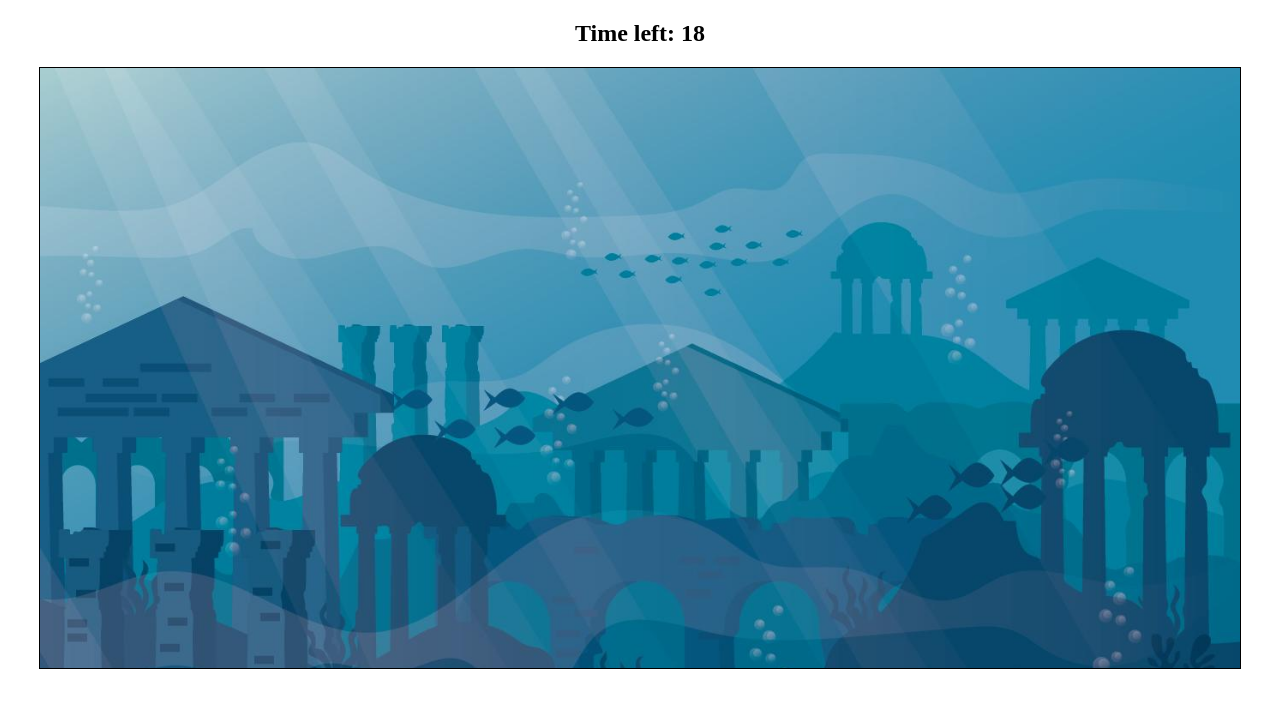
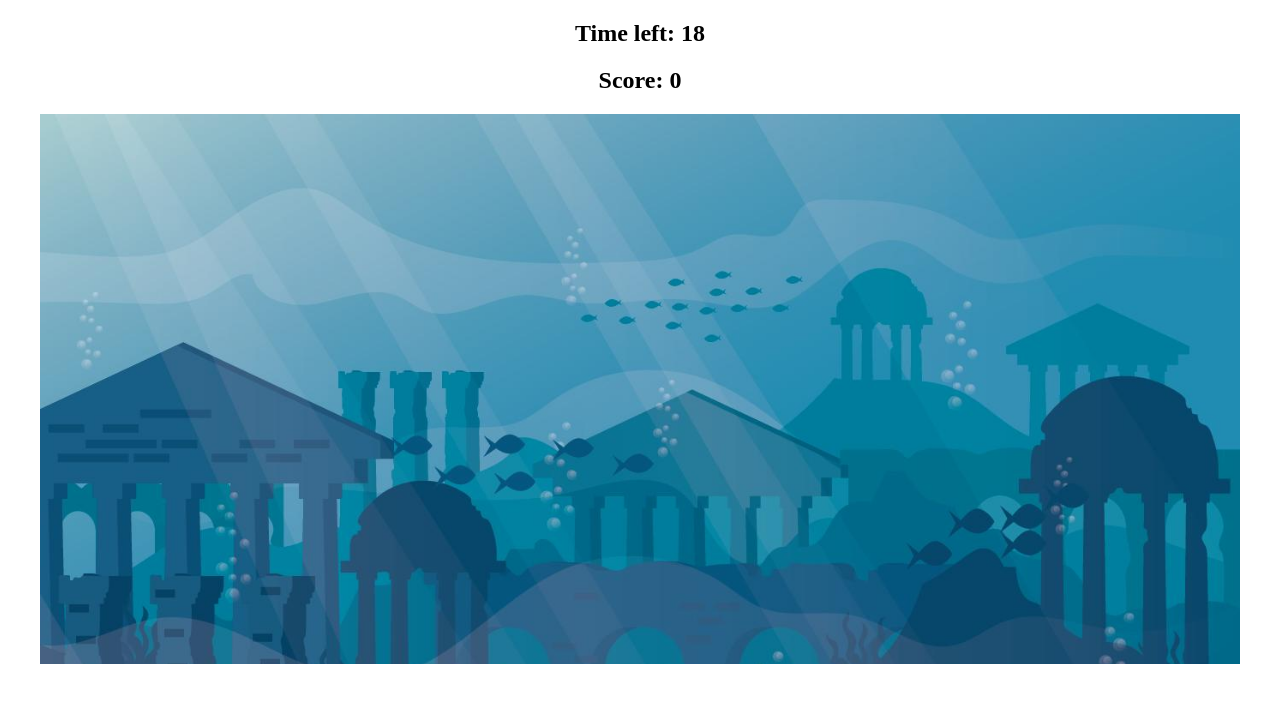
Before and after one commit to juliajulia89/project_1, a plain HTML site: page index.html in a window 1280 px wide. Both pictures are taken after a click on the button "Let's go!". Drawn offline with Linux system fonts and the light colour scheme.

```diff
--- a/index.html
+++ b/index.html
@@ -19,6 +19,5 @@
     <script type="text/javascript" src="js/game.js"></script>
     <script type="text/javascript" src="js/player.js"></script>
     <script type="text/javascript" src="js/obstacles.js"></script>
-    <audio id="myAudio" src="./indiana_jones.mp3" preload="auto"></audio>
   </body>
 </html>
--- a/js/game.js
+++ b/js/game.js
@@ -22,6 +22,10 @@
       } else if (this.gameOver === true) clearInterval(internalId);
       else if (this.gameWin === true) clearInterval(internalId);
     }, 1 * 1000);
+  }
+  scoreup() {
+    const score = document.querySelector(".score");
+    score.innerText = `Score: ${this.score}`;
   }
 
   start() {
@@ -80,6 +84,7 @@
 
       // 2. CLEAR THE CANVAS
       this.ctx.clearRect(0, 0, this.canvas.width, this.canvas.height);
+      this.scoreup();
 
       // 3. UPDATE THE CANVAS
       // Draw the player
@@ -119,7 +124,7 @@
   checkBadCollisions() {
     this.badObstacles.forEach((obstacle) => {
       if (this.player.collide(obstacle)) {
-        console.log("boom");
+        console.log("game over");
         this.gameOver = true;
       }
     });
--- a/js/index.js
+++ b/js/index.js
@@ -8,7 +8,7 @@
 // First Screen => Splash Screen
 const buildSplashScreen = () => {
   buildDom(`
-  <section class = "splash screen">
+  <section class = "splash-screen">
   <h1>FIND ATLANTIS</h1>
         <p>
             The success of the mission depends on you, don't f*** it up! <br>
@@ -27,10 +27,11 @@
 // Second Screen => Game Screen
 const buildGameScreen = () => {
   buildDom(`
-  <section class = "game screen">
+  <section class = "game-screen">
   <div id="game-board">
   <h2 class="timer">Time left: 20<h2>
-  <canvas id="canvas" width="1200" height="600" ></canvas>
+  <h2 class="score">Score: 0<h2>
+  <canvas id="canvas" width="1200" height="550" ></canvas>
   </div>
   </section>
   `);
--- a/js/obstacles.js
+++ b/js/obstacles.js
@@ -8,9 +8,9 @@
   }
 
   draw() {
-    const playerImg = new Image();
-    playerImg.src = "./images/badObstacles/bad.png";
-    this.ctx.drawImage(playerImg, this.x, this.y, this.size, this.size);
+    const badObsImg = new Image();
+    badObsImg.src = "./images/badObstacles/bad.png";
+    this.ctx.drawImage(badObsImg, this.x, this.y, this.size, this.size);
   }
 
   move() {
@@ -29,9 +29,9 @@
   }
 
   draw() {
-    const playerImg = new Image();
-    playerImg.src = "./images/goodObstacles/coin.png";
-    this.ctx.drawImage(playerImg, this.x, this.y, this.size, this.size);
+    const goodObsImg = new Image();
+    goodObsImg.src = "./images/goodObstacles/coin.png";
+    this.ctx.drawImage(goodObsImg, this.x, this.y, this.size, this.size);
   }
 
   move() {
--- a/js/player.js
+++ b/js/player.js
@@ -4,7 +4,7 @@
     this.ctx = this.canvas.getContext("2d");
     this.canvasHeight = 500;
     this.lives = lives;
-    this.size = 45;
+    this.size = 50;
     this.x = 5;
     this.y = canvas.height / 2;
     this.directionX = 0;
@@ -41,7 +41,7 @@
 
   draw() {
     const playerImg = new Image();
-    playerImg.src = "./images/player/player1.png";
+    playerImg.src = "./images/player/player3.png";
     this.ctx.drawImage(playerImg, this.x, this.y, this.size, this.size);
   }
 
--- a/styles/style.css
+++ b/styles/style.css
@@ -6,9 +6,6 @@
   font-family: "Roboto Mono", monospace;
   font-size: 40px;
   text-transform: uppercase;
-}
-.game-screen {
-
 }
 
 body p {
@@ -23,7 +20,7 @@
   font-family: "Roboto Mono", monospace;
   font-size: 30px;
   border-radius: 20px;
-  border: 1px solid white;
+  border: 1px solid #1b3764;
   background-color: black;
   color: #fff;
   display: block;
@@ -42,12 +39,10 @@
 }
 
 #canvas {
-  border: 1px solid black;
   background-image: url("../images/backgrounds/backgroun3.jpg");
   background-repeat: no-repeat;
   background-size: cover;
 }
-
 .show {
   display: block;
 }
```
Also changed, not shown: images/goodObstacles/diamond.png (renamed from images/goodObstacles/treasures.png), images/goodObstacles/map.png (renamed from images/goodObstacles/treasure-map (1).png), images/goodObstacles/treasure-map.png (deleted).
